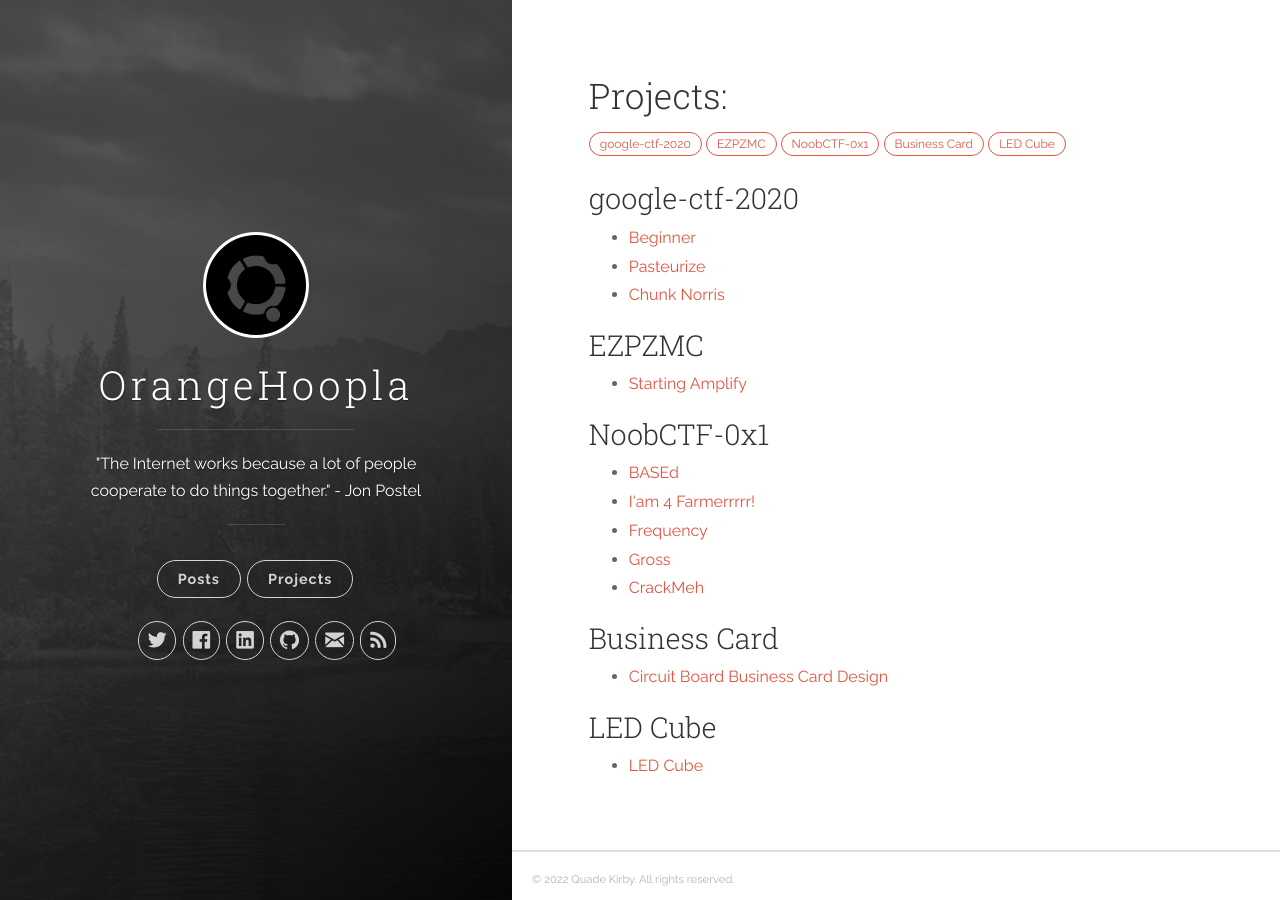
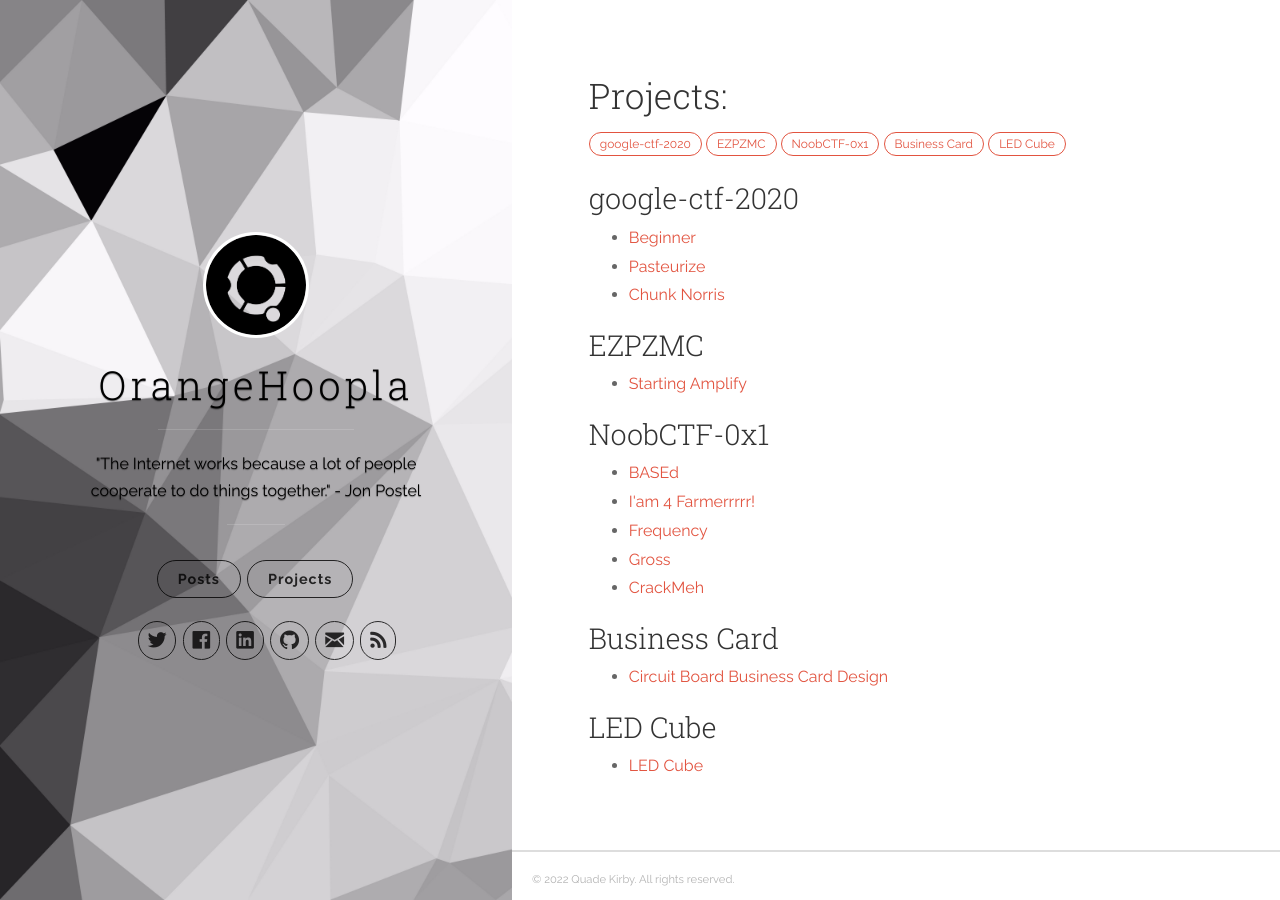
Before and after one commit to OrangeHoopla/OrangeHoopla, a Jekyll site: the page built from categories.md, in a window 1280 px wide. Built offline with Jekyll 4.4.1, drawn with Linux system fonts in a browser that asks for light colours.

Commit message:
Cosmetic changes

```diff
--- a/_includes/header.html
+++ b/_includes/header.html
@@ -10,7 +10,7 @@
     <div class="panel-main__inner panel-inverted">
       <div class="panel-main__content">
         <a href="{{ site.baseurl }}/" title="link to home of {{ site.title }}">
-          <img src="{{ site.baseurl }}/images/profile.png" class="user-image" alt="My Profile Photo">
+          <img src="{{ site.baseurl }}/images/profile.png" class="user-image" alt="Oops">
           <h1 class="panel-cover__title panel-title">{{ site.title }}</h1>
         </a>
         <hr class="panel-cover__divider">
@@ -102,6 +102,6 @@
 
     </div>
 
-    <div class="panel-cover--overlay"></div>
+    <!-- <div class="panel-cover--overlay"></div> -->
   </div>
 </header>
--- a/_sass/uno.scss
+++ b/_sass/uno.scss
@@ -1193,7 +1193,7 @@ hr {
 	margin: 0 0 5px 0;
 	font-size: 2.5em;
 	letter-spacing: 4px;
-	color: #FFF; }
+	color: #000; }
 
 .panel-subtitle {
 	font-family: "Roboto Slab", serif;
@@ -1272,10 +1272,10 @@ hr {
 .panel-inverted {
 	font-weight: 100;
 	text-align: center;
-	color: #FFF;
+	color: #000;
 	text-shadow: 0 1px 1px rgba(0, 0, 0, 0.4); }
 	.panel-inverted a {
-		color: #FFF; }
+		color: #000; }
 
 .cover-navigation {
 	margin-top: 10px; }
@@ -1380,11 +1380,11 @@ nav {
 	.navigation__item a {
 		display: block;
 		position: relative;
-		border-color: #FFF;
-		color: #FFF;
+		border-color: #000;
+		color: #000;
 		opacity: .8; }
 		.navigation__item a:hover {
-			color: #FFF;
+			color: #D9D9D9;
 			border-color: #FFF;
 			opacity: 1; }
 
```
Also changed, not shown: images/cover.jpg.
